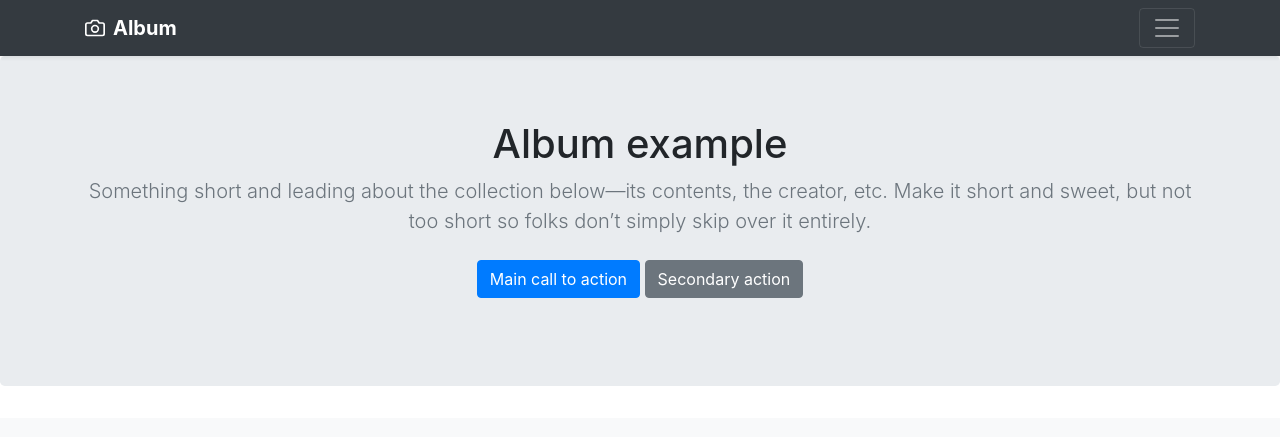
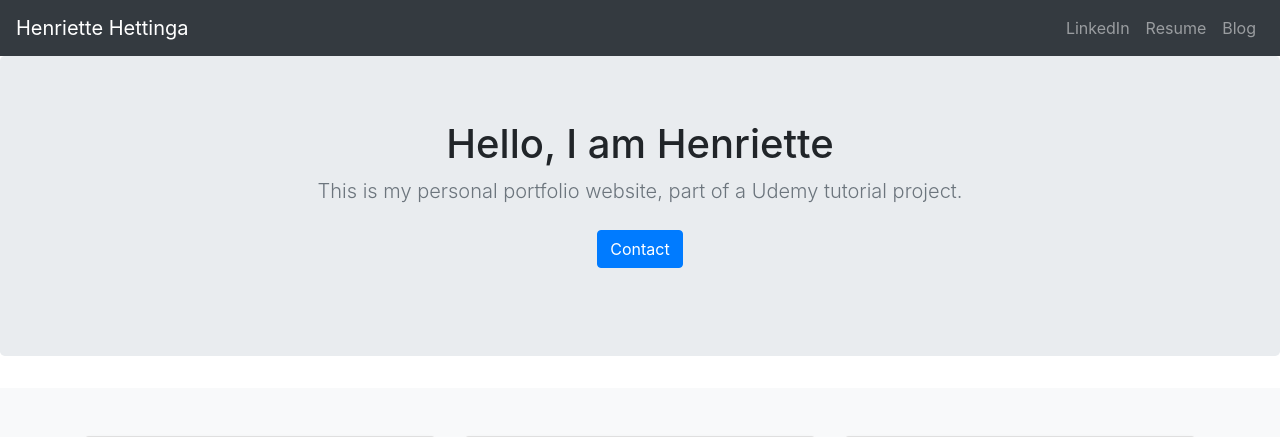
Before and after one commit to Jethet/udemycourse-personalportfolio-project, a Django app: page / in a window 1280 px wide. Shown: the top 437 px of the page. Run offline with Django 3.2, Linux system fonts and the light colour scheme; some libraries are stand-ins or nearby versions.

Commit message:
Change navbar and opening text plus email link

```diff
--- a/jobs/templates/jobs/home.html
+++ b/jobs/templates/jobs/home.html
@@ -32,46 +32,29 @@
   </head>
   <body>
     <header>
-  <div class="collapse bg-dark" id="navbarHeader">
-    <div class="container">
-      <div class="row">
-        <div class="col-sm-8 col-md-7 py-4">
-          <h4 class="text-white">About</h4>
-          <p class="text-muted">Add some information about the album below, the author, or any other background context. Make it a few sentences long so folks can pick up some informative tidbits. Then, link them off to some social networking sites or contact information.</p>
-        </div>
-        <div class="col-sm-4 offset-md-1 py-4">
-          <h4 class="text-white">Contact</h4>
-          <ul class="list-unstyled">
-            <li><a href="#" class="text-white">Follow on Twitter</a></li>
-            <li><a href="#" class="text-white">Like on Facebook</a></li>
-            <li><a href="#" class="text-white">Email me</a></li>
-          </ul>
+      <nav class="navbar navbar-expand-lg navbar-dark bg-dark">
+        <a class="navbar-brand" href="#">Henriette Hettinga</a>
+        <button class="navbar-toggler" type="button" data-toggle="collapse" data-target="#navbarNavAltMarkup" aria-controls="navbarNavAltMarkup" aria-expanded="false" aria-label="Toggle navigation">
+          <span class="navbar-toggler-icon"></span>
+        </button>
+        <div class="collapse navbar-collapse" id="navbarNavAltMarkup">
+          <div class="navbar-nav ml-auto">
+            <a class="nav-item nav-link" href="#">LinkedIn</a>
+            <a class="nav-item nav-link" href="#">Resume</a>
+            <a class="nav-item nav-link" href="#">Blog</a>
           </div>
         </div>
-    </div>
-  </div>
-  <div class="navbar navbar-dark bg-dark shadow-sm">
-    <div class="container d-flex justify-content-between">
-      <a href="#" class="navbar-brand d-flex align-items-center">
-        <svg xmlns="http://www.w3.org/2000/svg" width="20" height="20" fill="none" stroke="currentColor" stroke-linecap="round" stroke-linejoin="round" stroke-width="2" aria-hidden="true" class="mr-2" viewBox="0 0 24 24" focusable="false"><path d="M23 19a2 2 0 0 1-2 2H3a2 2 0 0 1-2-2V8a2 2 0 0 1 2-2h4l2-3h6l2 3h4a2 2 0 0 1 2 2z"/><circle cx="12" cy="13" r="4"/></svg>
-        <strong>Album</strong>
-      </a>
-      <button class="navbar-toggler" type="button" data-toggle="collapse" data-target="#navbarHeader" aria-controls="navbarHeader" aria-expanded="false" aria-label="Toggle navigation">
-        <span class="navbar-toggler-icon"></span>
-      </button>
-    </div>
-  </div>
+      </nav>
     </header>
 
     <main role="main">
 
       <section class="jumbotron text-center">
         <div class="container">
-      <h1 class="jumbotron-heading">Album example</h1>
-      <p class="lead text-muted">Something short and leading about the collection below—its contents, the creator, etc. Make it short and sweet, but not too short so folks don’t simply skip over it entirely.</p>
+          <h1 class="jumbotron-heading">Hello, I am Henriette</h1>
+          <p class="lead text-muted">This is my personal portfolio website, part of a Udemy tutorial project.</p>
           <p>
-        <a href="#" class="btn btn-primary my-2">Main call to action</a>
-        <a href="#" class="btn btn-secondary my-2">Secondary action</a>
+            <a href="mailto:empty.mailbox2019@gmail.com" class="btn btn-primary my-2">Contact</a>
           </p>
         </div>
       </section>
```
Lines whose indentation alone changed are shown as unchanged.
